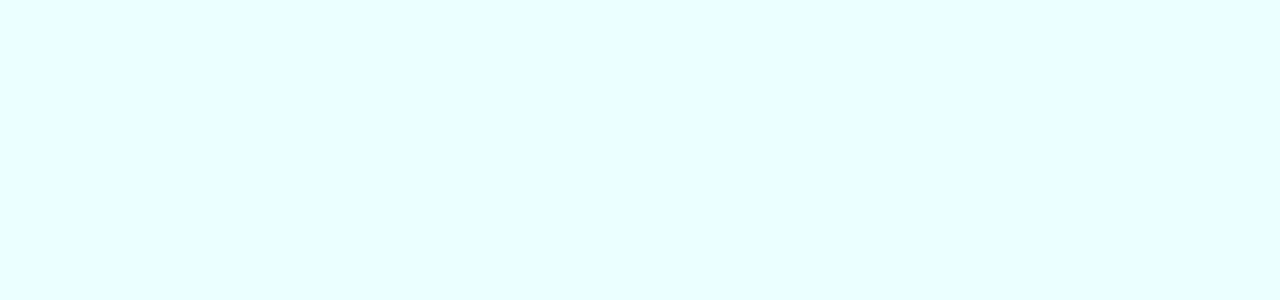
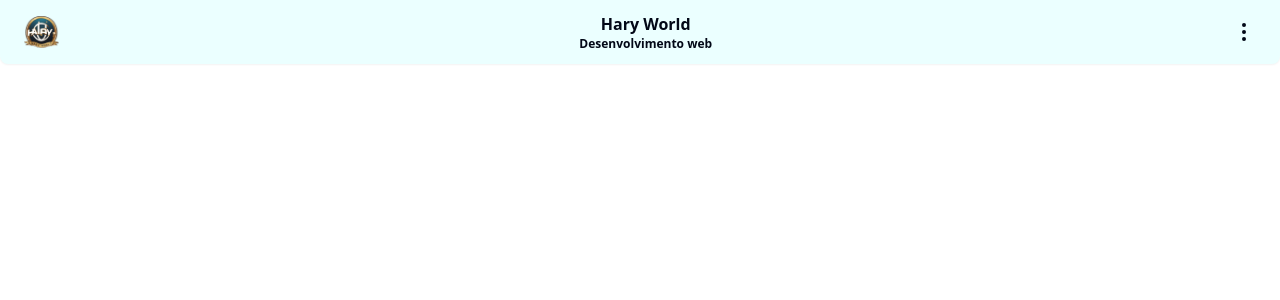
Before and after one commit to Rharuow/-hary-world, a Next.js app in the folder frontend/plataform/: page / in a window 1280 px wide. Shown: the top 300 px of the page. Built offline with nearby package versions, Linux system fonts and the light colour scheme.

Commit message:
feat: ui header root layout

```diff
--- /dev/null
+++ b/frontend/plataform/src/app/header.tsx
@@ -0,0 +1,18 @@
+import { Image } from "@/components/ui/image";
+
+import { MoreVertical } from "lucide-react";
+
+export const Header = () => {
+  return (
+    <div className="bg-primary px-6 py-3 rounded-b-lg shadow-sm flex items-center">
+      <Image alt="logo" src="/logo.png" className="h-8 w-auto" />
+      <div className="flex flex-col grow">
+        <p className="text-center text-foreground font-semibold">Hary World</p>
+        <p className="text-center text-foreground font-semibold text-xs">
+          Desenvolvimento web
+        </p>
+      </div>
+      <MoreVertical size={24} />
+    </div>
+  );
+};
--- a/frontend/plataform/src/app/layout.tsx
+++ b/frontend/plataform/src/app/layout.tsx
@@ -1,6 +1,7 @@
 import type { Metadata } from "next";
 import { Poppins } from "next/font/google";
 import "./globals.css";
+import { Header } from "./header";
 
 const poppins = Poppins({
   subsets: ["latin"],
@@ -19,7 +20,9 @@ export default function RootLayout({
 }>) {
   return (
     <html lang="en">
-      <body className={poppins.className}>{children}</body>
+      <body className={poppins.className + "min-h-screen bg-primary-light"}>
+        <Header /> {children}
+      </body>
     </html>
   );
 }
--- a/frontend/plataform/src/app/page.tsx
+++ b/frontend/plataform/src/app/page.tsx
@@ -1,3 +1,3 @@
 export default function Home() {
-  return <main className="min-h-screen bg-primary"></main>;
+  return <main></main>;
 }
--- /dev/null
+++ b/frontend/plataform/src/components/ui/image.tsx
@@ -0,0 +1,24 @@
+import React from "react";
+import ImageNext from "next/image";
+
+export const Image = ({
+  alt,
+  src,
+  className,
+}: {
+  className?: string;
+  alt: string;
+  src: string;
+}) => {
+  return (
+    <ImageNext
+      width={0}
+      height={0}
+      priority
+      sizes="100vw"
+      alt={alt}
+      src={src}
+      {...(className && { className })}
+    />
+  );
+};
```
Also changed, not shown: frontend/plataform/public/logo.png.
